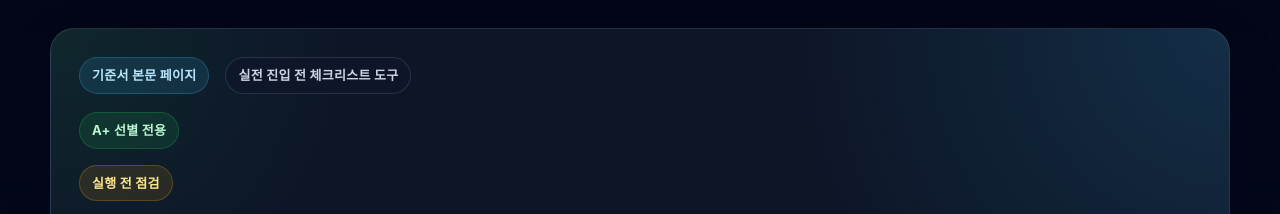
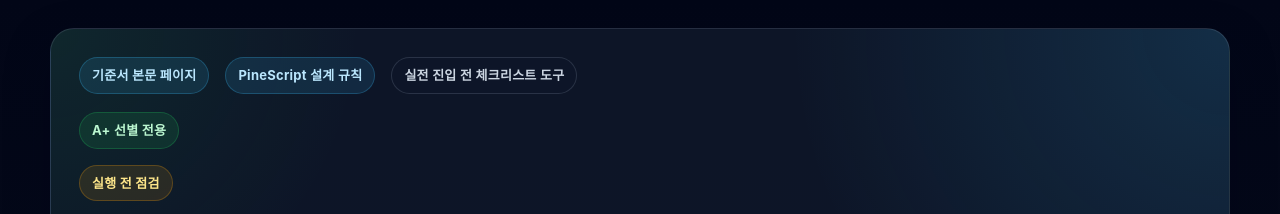
Before and after one commit to HyunjaeCHO78/mypage, a plain HTML site: page trendline-checklist.html in a window 1280 px wide. Shown: the top 214 px of the page. Drawn offline with Linux system fonts and the light colour scheme.

Commit message:
Add PineScript spec links to trendline docs

```diff
--- a/trendline-checklist.html
+++ b/trendline-checklist.html
@@ -74,7 +74,7 @@
     }
 
     .top-links {
-      grid-template-columns: repeat(2, minmax(0, max-content));
+      grid-template-columns: repeat(3, minmax(0, max-content));
       justify-content: start;
     }
 
@@ -376,6 +376,7 @@
     <section class="hero">
       <div class="top-links">
         <a class="link-chip" href="index.html">기준서 본문 페이지</a>
+        <a class="link-chip" href="trendline-pinescript-spec.html">PineScript 설계 규칙</a>
         <span class="badge">실전 진입 전 체크리스트 도구</span>
       </div>
       <div class="badge-row">
```
Also changed, not shown: index.html (+2 -1 lines), trendline-journal.html (+2 -1 lines).
